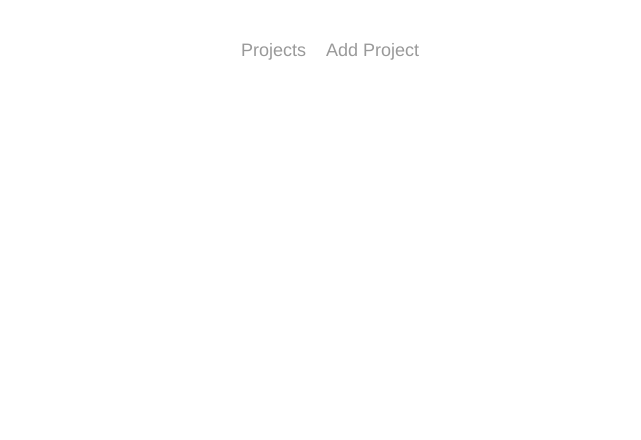
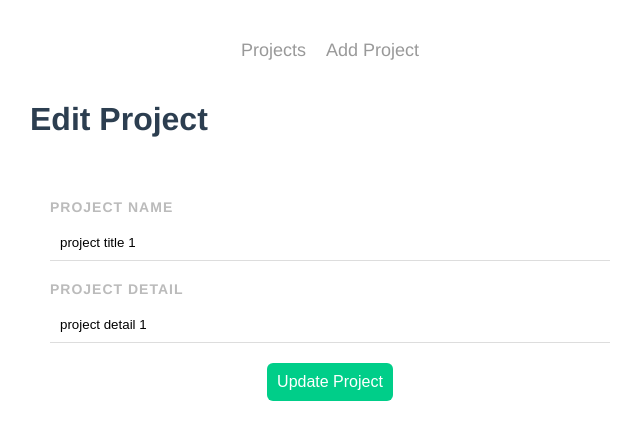
Before and after one commit to yeyintthu01/Project-Planner, a Vue app: page /editProject/1 in a window 1280 px wide. Before the commit this address had no page. Shown: the top 440 px of the page, without its empty margins (310-951 px from the left). Built offline with nearby package versions, Linux system fonts and the light colour scheme; data requests are answered from the project's data file.

Commit message:
dynamic edit project route and fetch all edit datas from api

```diff
--- a/src/components/SingleProject.vue
+++ b/src/components/SingleProject.vue
@@ -6,7 +6,9 @@
             </div>
             <div>
                 <span class="material-icons" @click="deleteProject">delete</span>
-                <span class="material-icons">edit</span>
+                <router-link :to="{name:'EditProject',params:{id:project.id}}">
+                    <span class="material-icons">edit</span>
+                </router-link>
                 <span class="material-icons" @click="updateProject">done</span>
             </div>
         </div>
--- a/src/router/index.js
+++ b/src/router/index.js
@@ -1,6 +1,8 @@
 import { createRouter, createWebHistory } from 'vue-router'
 import HomeView from '../views/HomeView.vue'
 import AddProject from '../views/AddProject.vue'
+import EditProject from '../views/EditProject.vue'
+
 
 const routes = [
   {
@@ -12,6 +14,12 @@
     path: '/addProject',
     name: 'AddProject',
     component: AddProject
+  },
+  {
+    path: '/editProject/:id',
+    name: 'EditProject',
+    component: EditProject,
+    props: true
   }
 ]
 
--- /dev/null
+++ b/src/views/EditProject.vue
@@ -0,0 +1,39 @@
+<template>
+    <h1>Edit Project</h1>
+    <form @submit.prevent="addProject">
+        <label>Project Name</label>
+        <input type="text" v-model="title">
+        <label>Project Detail</label>
+        <input type="text" v-model="detail">
+        <button>Update Project</button>
+    </form>
+</template>
+
+<script>
+export default {
+    props:["id"],
+    data(){
+        return {
+            title:"",
+            detail:""
+        }
+    },
+    mounted(){
+        fetch('http://localhost:3000/projects/'+this.id)
+        .then((res)=>{
+            return res.json()
+        })
+        .then((datas)=>{
+             this.title=datas.title
+             this.detail=datas.detail
+        })
+        .catch((err)=>{
+            console.log(err)
+        })
+    }
+}
+</script>
+
+<style>
+
+</style>
```
